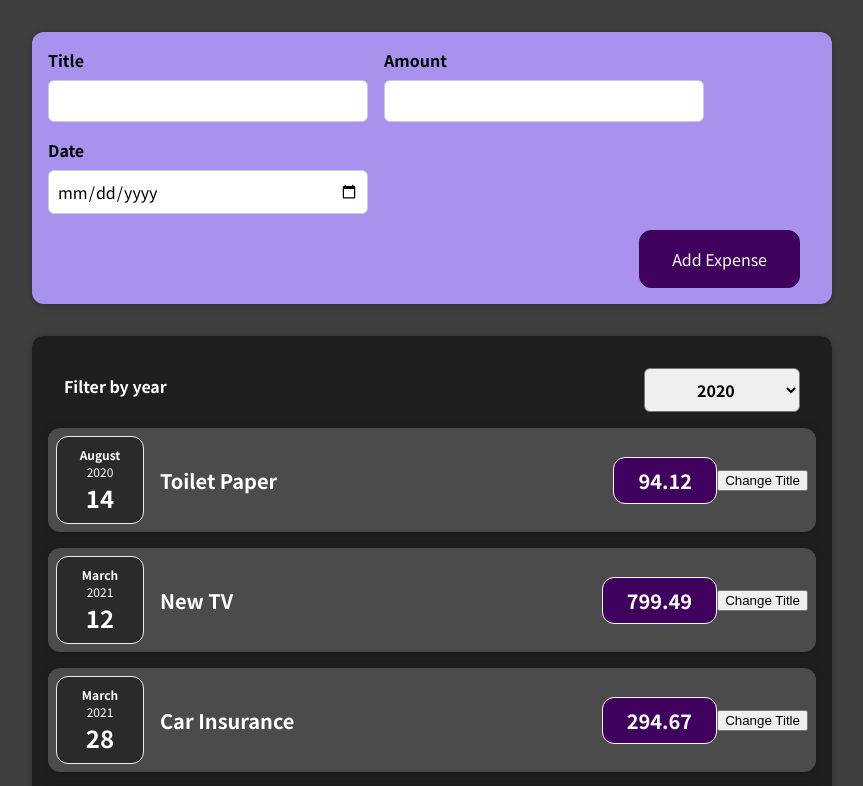
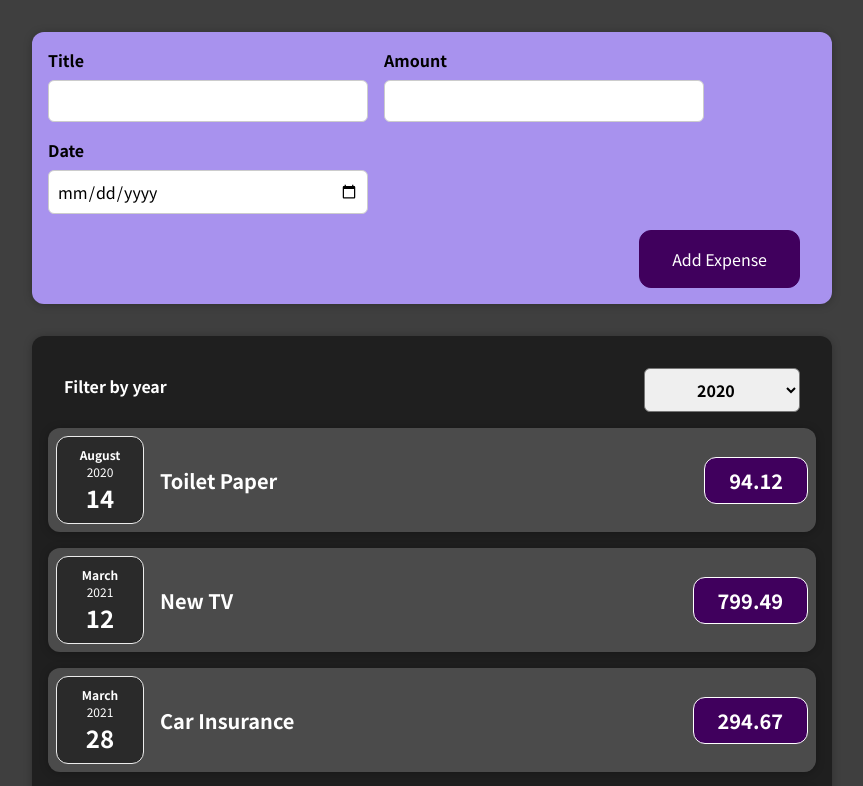
Before and after one commit to Mafick/01_react, a React (Create React App) app: page / in a window 1280 px wide. Shown: the top 786 px of the page, without its empty margins (208-1071 px from the left). Built offline with nearby package versions, Linux system fonts and the light colour scheme.

Commit message:
controlled vs ncorntrolled

```diff
--- a/src/components/Expenses/ExpenseItem.js
+++ b/src/components/Expenses/ExpenseItem.js
@@ -1,27 +1,16 @@
-import {useState} from "react";
 import ExpenseDate from "./ExpenseDate";
 import Card from "../UI/Card";
 
 import "./ExpenseItem.css";
 
 const ExpenseItem = (props) => {
-	const [title, setTitle] = useState(props.title);
-
-	const clickHandler = () => {
-		setTitle('Updated!')
-		console.log(title)
-	}
-
-
 	return (
 		<Card className="expense-item">
 			<ExpenseDate date={props.date}/>
 			<div className="expense-item__description">
-				<h2>{title}</h2>
+				<h2>{props.title}</h2>
 				<div className="expense-item__price">{props.amount}</div>
 			</div>
-			<button onClick={clickHandler}>Change Title
-			</button>
 		</Card>
 	);
 }
```
